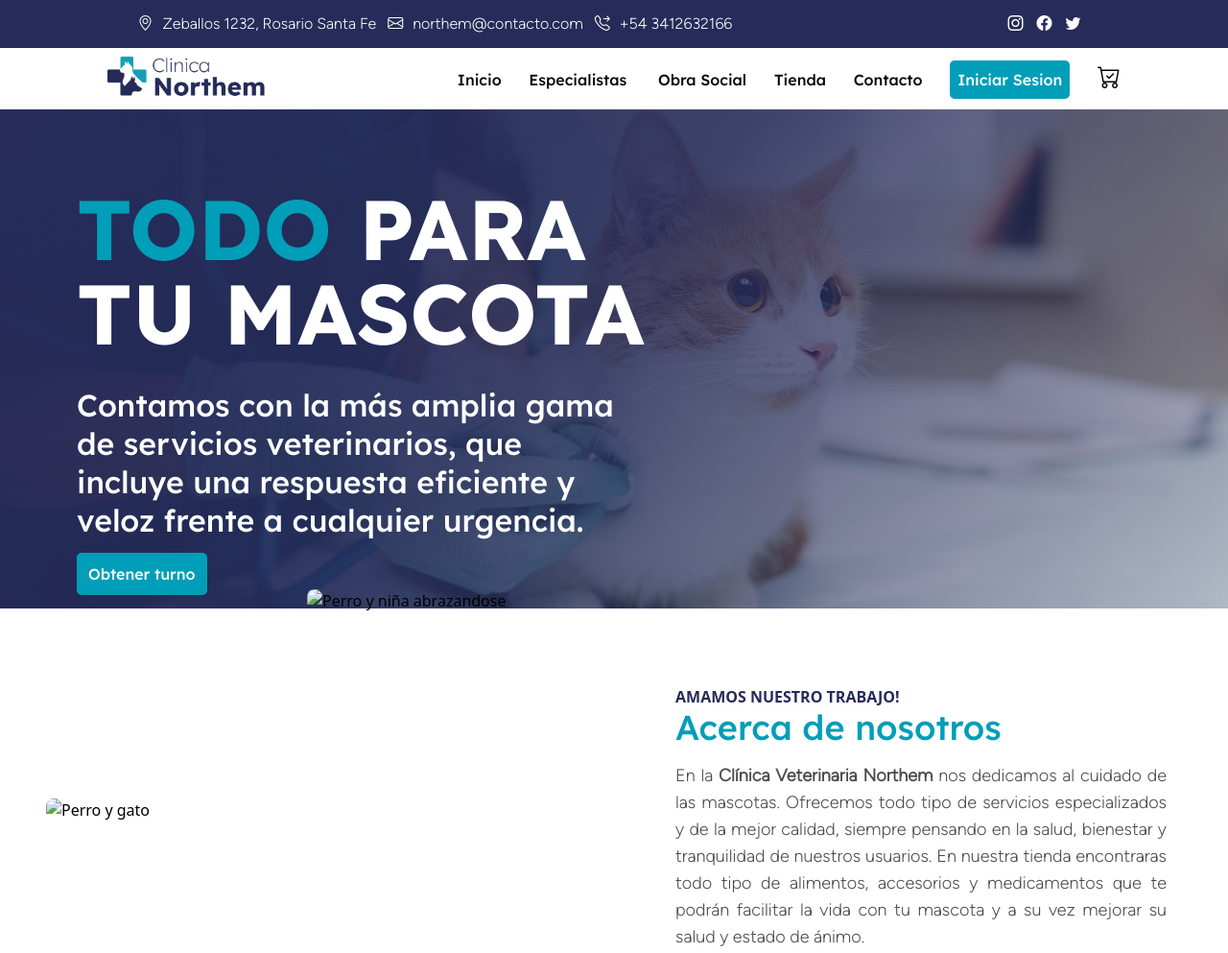
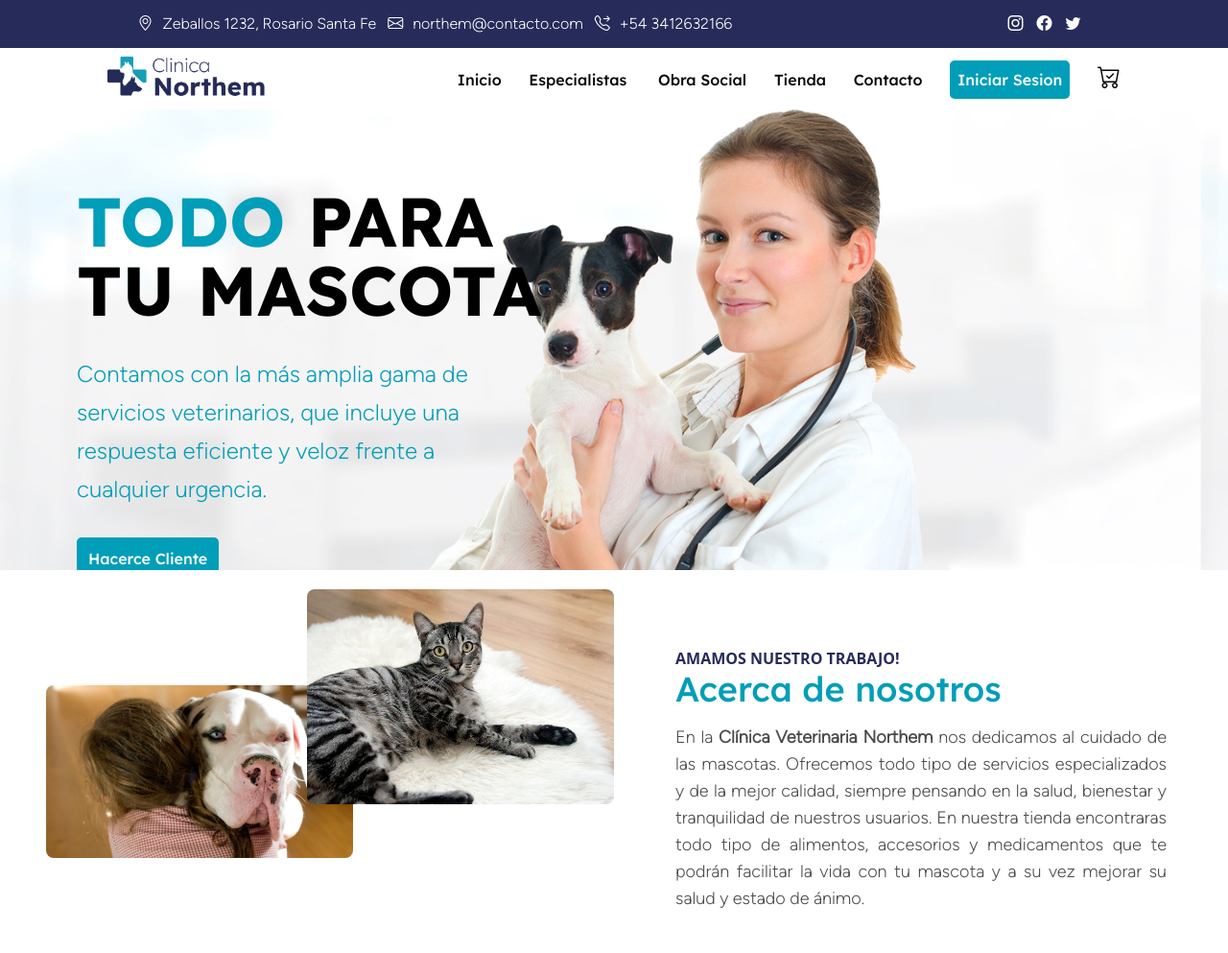
Before and after one commit to Santibrito/ProyectoFinal, a plain HTML site: page index.html in a window 1280 px wide. Shown: the top 993 px of the page at 96% size. Drawn offline with nearby package versions, Linux system fonts and the light colour scheme; some icons are missing.

Commit message:
Cambios en el header

```diff
--- a/assets/css/style.css
+++ b/assets/css/style.css
@@ -466,46 +466,46 @@
 }
 
 .slider-banner {
-  height: 65vh;
+  height: 60vh;
 }
 
 .slider-banner1 {
-  background-image: linear-gradient(131deg, rgba(38, 43, 89, 0.925) 0%, rgba(38, 43, 89) 0%, rgba(38, 43, 89, 0.938) 26%, rgba(38, 43, 89, 0.884) 46%, rgba(9,9,121,0) 120%), url("../img/bannerprueba.jpg");
-  background-position: 200% 50% ;
+  background-image:  url("../img/handsome-veterinarian-at-vet-clinic-examining-cute-black-pug-dog-pointing-finger-at-pet-during-check-up-with-stethoscope-white-background.jpg");
+
+  background-position: 200% 30%;
   background-size: cover;
 
 }
 
 .slider-banner2 {
-  background-image: linear-gradient(131deg, rgba(38, 43, 89, 0.925) 0%, rgba(38, 43, 89) 0%, rgba(38, 43, 89, 0.938) 26%, rgba(38, 43, 89, 0.884) 46%, rgba(9,9,121,0) 120%), url("../img/banner2.jpg");
-  background-position: 200% 50% ;
+  background-image:  url("../img/pruebaaaa.jpg");
+  background-position: 100% 30%  ;
   background-size: cover;
+  background-repeat: no-repeat;
 }
 
-.span-msj{
-  font-family: Sub-Title;
-  font-size: 1.5rem;
-}
+
 
 .sub-banner {
   color: white;
   width: 100%;
   padding-bottom: 2vh;
-  font-size: 5.5rem;
+  font-size: 3rem;
 }
 
 .sub-banner1 {
-  color: rgb(255, 255, 255);
+  color: rgb(0, 0, 0);
   width: 60%;
   padding-bottom: 2vh;
-  font-size: 5.5rem;
+  font-size: 4.5rem;
 }
 
 .p-banner{
-  font-size: 2rem;
-  color: rgb(255, 255, 255);
-  width: 50%;
+  font-size: 1.5rem;
 
+  width: 40%;
+  padding-bottom: 2vh;
+  font-family: var(--font-paragraph);
 }
 #todo{
   color: var(--secondary);
--- a/index.html
+++ b/index.html
@@ -96,21 +96,22 @@
                     </h3>
                     <br>
                     <a href="#" id="btn-banner">
-                        Obtener turno
+                        Hacerce Cliente
                     </a>
                 </div>
-                <!--
+
                 <div class=" text-white space-y-4 flex-none w-full  slider-banner2">
-                    <span class="span-msj">TODO PARA TU MASCOTA</span>
-                    <h1 class="title sub-banner">Clínica, cirugía e imagenología </h1>
-                    <h1 class="title sub-banner"> General y especializada</h1>
+                    <h1 class="title sub-banner1">ESPECIALISTAS <br><span id="todo">DE PRIMER NIVEL</span></h1>
+                    <h3 class="sub-title p-banner">Trabajamos con un equipo técnico de altísimo nivel, un plantel de profesionales de gran experiencia, y los equipos electrónicos y mecánicos más modernos del mercado.
+                    </h3>
+
 
                     <br>
                     <a href="#" id="btn-banner">
                         Obtener turno
                     </a>
                 </div>
-               -->
+
 
             </div>
 
@@ -124,8 +125,8 @@
         <section class="grid grid-cols-1 laptop:grid-cols-2 desktop:grid-cols-2 container mx-auto">
 
             <div class="about-us-box1">
-                <img src="" alt="Perro y gato" class="img-about-us">
-                <img src="" alt="Perro y niña abrazandose" class="img-about-us-1">
+                <img src="assets/img/imagenMascota1.jpg" alt="Perro y gato" class="img-about-us">
+                <img src="assets/img/imagenMascotas.jpg" alt="Perro y niña abrazandose" class="img-about-us-1">
             </div>
 
             <div class="about-us-box2">
```
Also changed, not shown: assets/css/tailwind.css, assets/img/banner004.png (added), assets/img/handsome-veterinarian-at-vet-clinic-examining-cute-black-pug-dog-pointing-finger-at-pet-during-check-up-with-stethoscope-white-background.jpg (added), assets/img/pruebaaaa.jpg (added), 1 other file.
